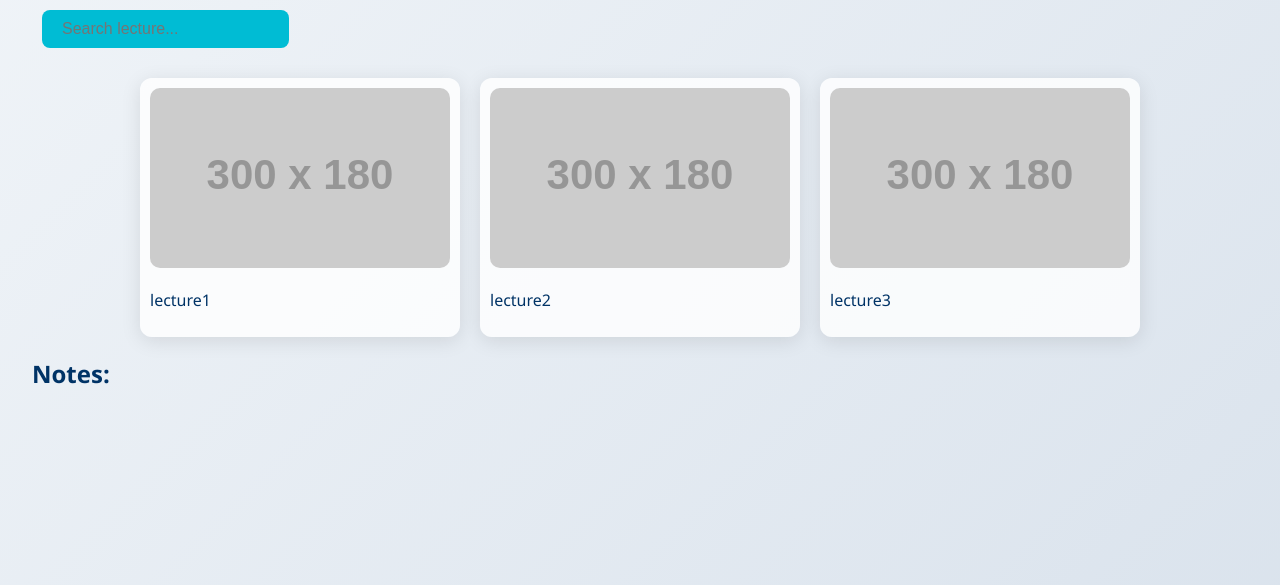
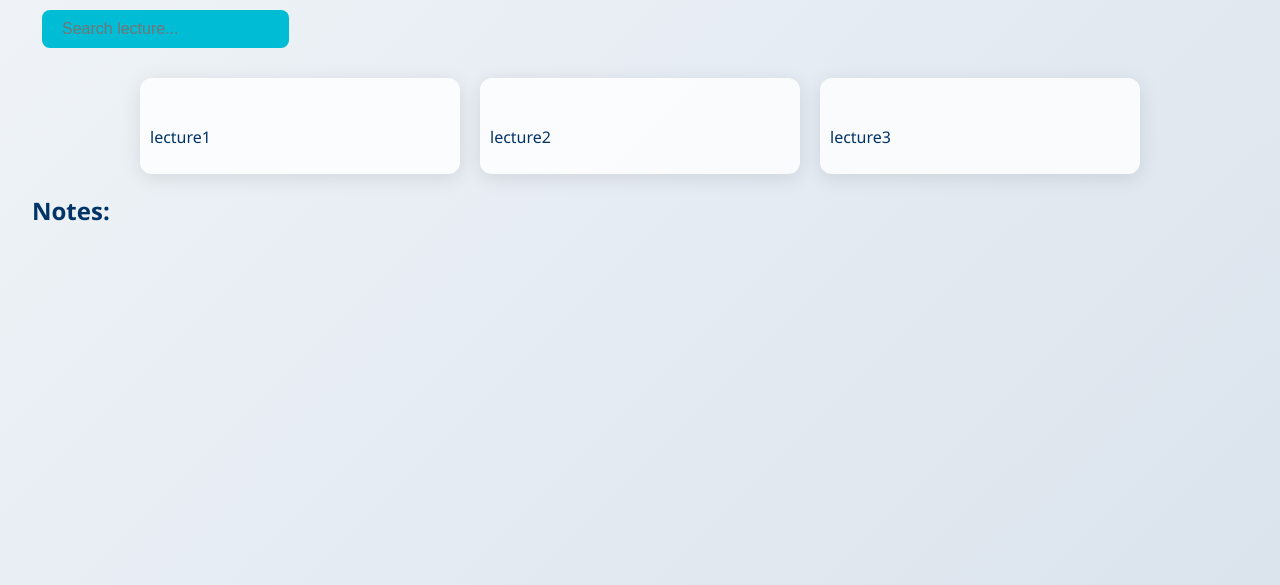
Before and after one commit to utkarsh-kush/studyhub, a plain HTML site: page chemistry/atoms.html in a window 1280 px wide. Shown: the part 118-703 px from the top of the page. Drawn offline with Linux system fonts and the light colour scheme; placeholder pictures from the web are drawn by us.

Commit message:
Update atoms.html

```diff
--- a/chemistry/atoms.html
+++ b/chemistry/atoms.html
@@ -70,20 +70,10 @@ function play(url) {
 <h1>metal-non_metals</h1>
 <input type="text" id="search" placeholder="Search lecture..." onkeyup="searchLectures()" />
 <div class="grid">
- <div class="card" data-title="lecture1">
-  <img src="https://via.placeholder.com/300x180.png?text=Atoms+1"
-       onclick="play('http://65.21.183.36:5051/stream/6607590293/18491/main.mp4')">
-  <p>lecture1</p>
-</div>
+ <div class="card" data-title="lecture2"><img src="" onclick="play('http://65.21.183.36:5051/stream/6607590293/18491/.mp4')"><p>lecture1</p></div>
 
-<script>
-  function play(url) {
-    window.open(url, "_blank"); // ✅ opens in new tab
-  }
-</script>
-
-  <div class="card" data-title="lecture2"><img src="https://via.placeholder.com/300x180.png?text=Atoms+2" onclick="play('http://65.21.183.36:5051/stream/6607590293/18492/Carbon and Its Compounds 02 %3A Properties of Covalent Compoun.mp4')"><p>lecture2</p></div>
-  <div class="card" data-title="lecture3"><img src="https://via.placeholder.com/300x180.png?text=Atoms+3" onclick="play('http://65.21.183.36:5051/stream/6607590293/18493/Carbon and Its Compounds 03 %3A Versatile Nature and Allotrope.mp4')"><p>lecture3</p></div>
+  <div class="card" data-title="lecture2"><img src="" onclick="play('http://65.21.183.36:5051/stream/6607590293/18492/Carbon and Its Compounds 02 %3A Properties of Covalent Compoun.mp4')"><p>lecture2</p></div>
+  <div class="card" data-title="lecture3"><img src="" onclick="play('http://65.21.183.36:5051/stream/6607590293/18493/Carbon and Its Compounds 03 %3A Versatile Nature and Allotrope.mp4')"><p>lecture3</p></div>
 </div>
 <div id="player"></div>
 <h2>Notes:</h2>
```
